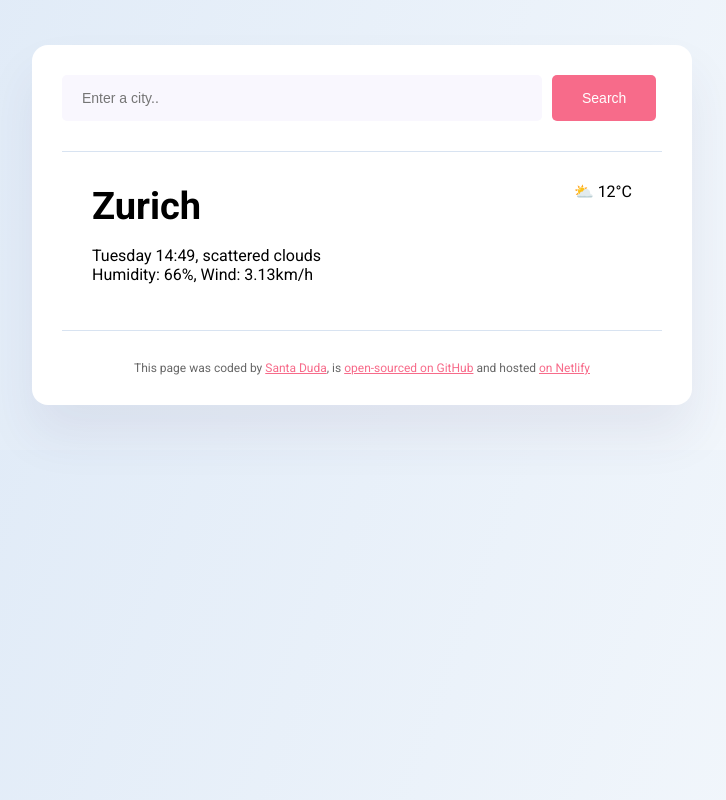
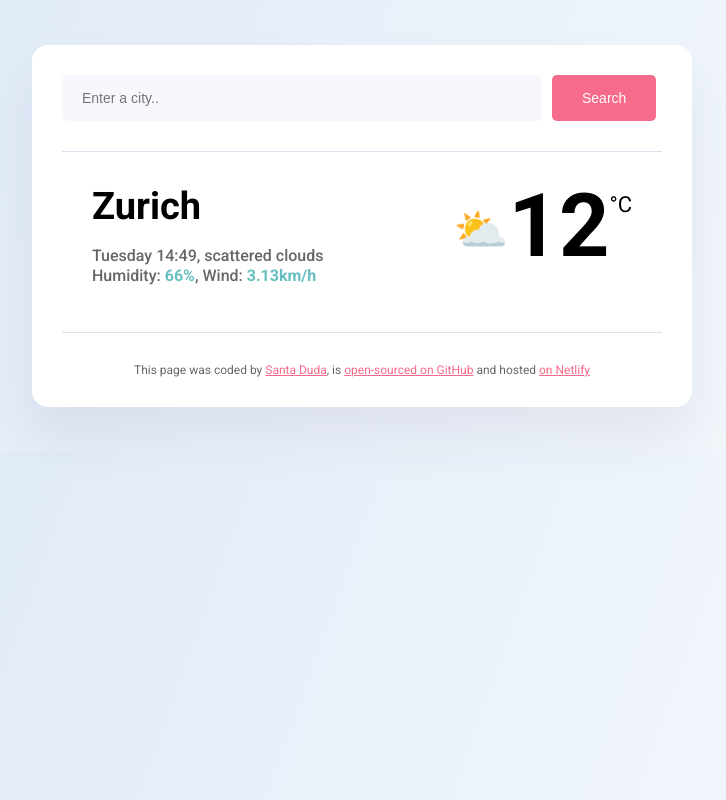
Before and after one commit to santaduda209/vanilla-weather-app, a plain HTML site: page index.html in a window 1280 px wide. Shown: the whole page, without its empty margins (278-1004 px from the left). Drawn offline with Linux system fonts and the light colour scheme.

Commit message:
added basic CSS

```diff
--- a/index.html
+++ b/index.html
@@ -34,10 +34,14 @@
             <p class="weather-app-details">
               Tuesday 14:49, scattered clouds
               <br />
-              Humidity: 66%, Wind: 3.13km/h
+              Humidity: <strong>66%</strong>, Wind: <strong>3.13km/h</strong>
             </p>
           </div>
-          <div class="weather-app-temperature">⛅ 12°C</div>
+          <div class="weather-app-temperature-container">
+            <div class="weather-app-icon">⛅</div>
+            <div class="weather-app-temperature">12</div>
+            <div class="weather-app-unit">°C</div>
+          </div>
         </div>
       </main>
       <footer>
--- a/src/style.css
+++ b/src/style.css
@@ -59,6 +59,37 @@ main {
   line-height: 48px;
 }
 
+.weather-app-details {
+  font-size: 16px;
+  font-weight: 500;
+  color: rgba(0, 0, 0, 0.6);
+  line-height: 20px;
+}
+
+.weather-app-details strong {
+  color: #66bfbf;
+}
+
+.weather-app-temperature-container {
+  display: flex;
+}
+
+.weather-app-temperature {
+  font-size: 88px;
+  line-height: 88px;
+  font-weight: bold;
+}
+
+.weather-app-icon {
+  font-size: 44px;
+  margin-top: 22px;
+}
+
+.weather-app-unit {
+  margin-top: 10px;
+  font-size: 22px;
+}
+
 footer {
   border-top: 1px solid #d8e3f1;
   padding: 30px 0 0 0;
```
